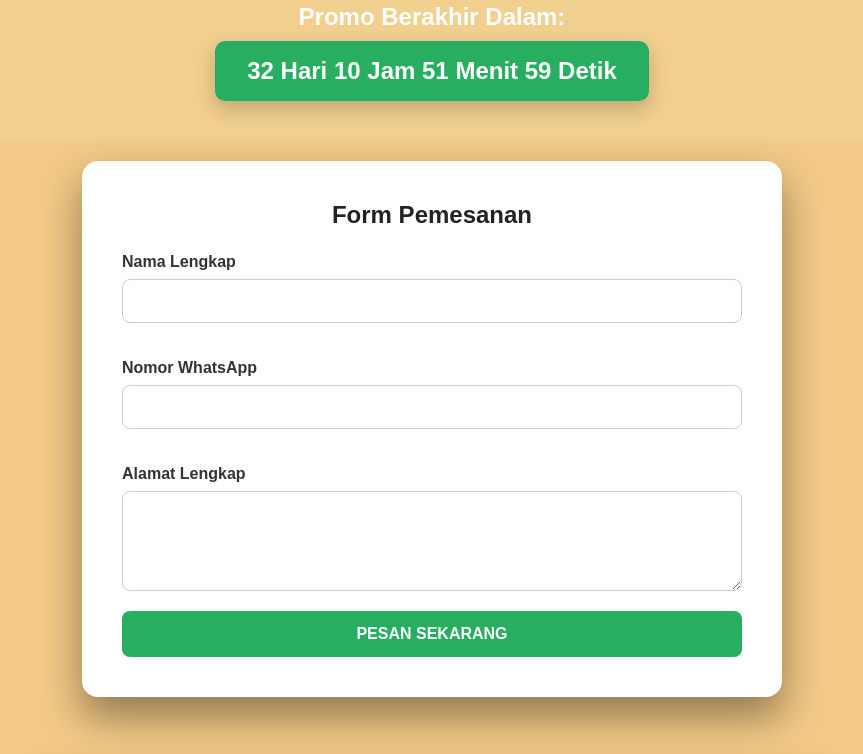
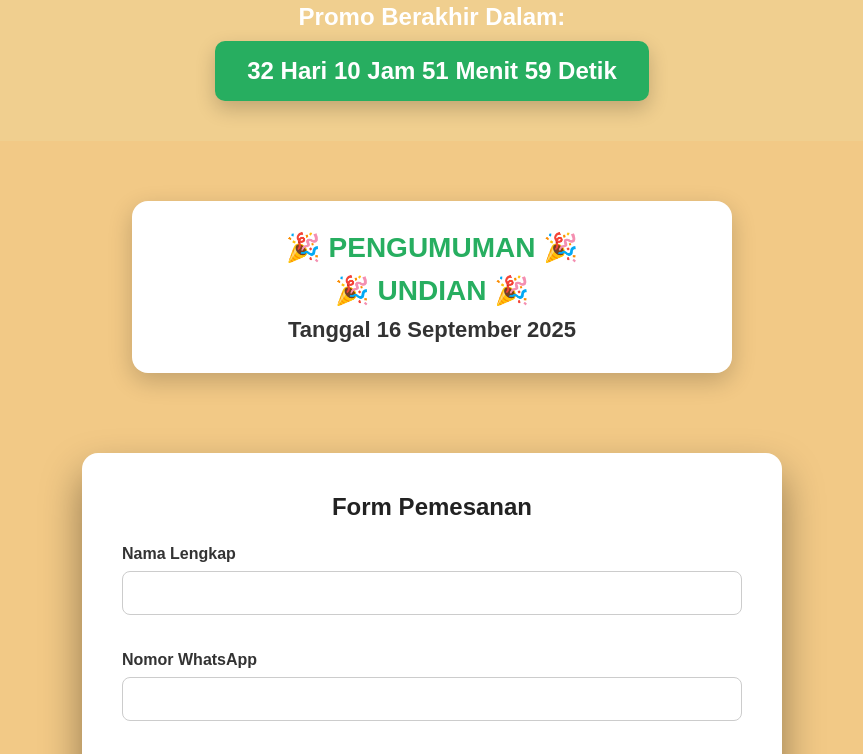
Before and after one commit to nasihulwan/LP_Promo, a plain HTML site: page index.html in a window 1280 px wide. Shown: the part 9764-10518 px from the top of the page, without its empty margins (208-1071 px from the left). Drawn offline with Linux system fonts and the light colour scheme; files whose address does not match are found by name.

Commit message:
Pesan update

```diff
--- a/index.html
+++ b/index.html
@@ -81,6 +81,14 @@
     <div id="countdown" class="countdown-box"></div>
   </section>
 
+  <section class="announcement-section">
+    <div class="announcement-box">
+      <h2>🎉 PENGUMUMAN 🎉</h2>
+      <h2>🎉 UNDIAN 🎉</h2>
+      <h3>Tanggal 16 September 2025</h3>
+    </div>
+  </section>
+
   <!-- Form Pemesanan -->
   <section class="form-section">
     <div class="form-container">
--- a/style.css
+++ b/style.css
@@ -116,6 +116,51 @@ body, html {
 }
 .slider-btn.prev { left: 10px; }
 .slider-btn.next { right: 10px; }
+
+/* Announcement Box */
+.announcement-section {
+  background-color: #F2C986;
+  padding: 60px 20px;
+  text-align: center;
+  display: flex;
+  justify-content: center;
+  align-items: center;
+}
+
+.announcement-box {
+  background-color: #ffffff;
+  padding: 30px 40px;
+  border-radius: 16px;
+  box-shadow: 0 8px 25px rgba(0,0,0,0.2);
+  max-width: 600px;
+  width: 100%;
+}
+
+.announcement-box h2 {
+  color: #27ae60;
+  font-size: 28px;
+  margin-bottom: 10px;
+}
+
+.announcement-box h3 {
+  font-size: 22px;
+  color: #333;
+}
+
+/* ✅ Media query untuk layar HP */
+@media (max-width: 480px) {
+  .announcement-box {
+    padding: 20px;
+  }
+
+  .announcement-box h2 {
+    font-size: 20px;
+  }
+
+  .announcement-box h3 {
+    font-size: 16px;
+  }
+}
 
 /* Form Pemesanan */
 .form-section {
```
